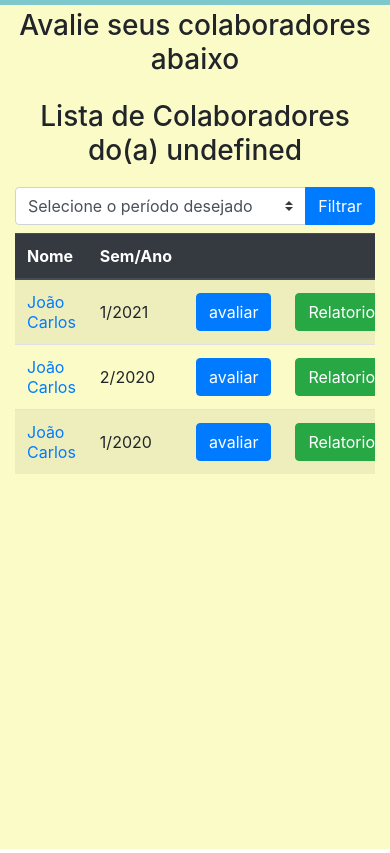
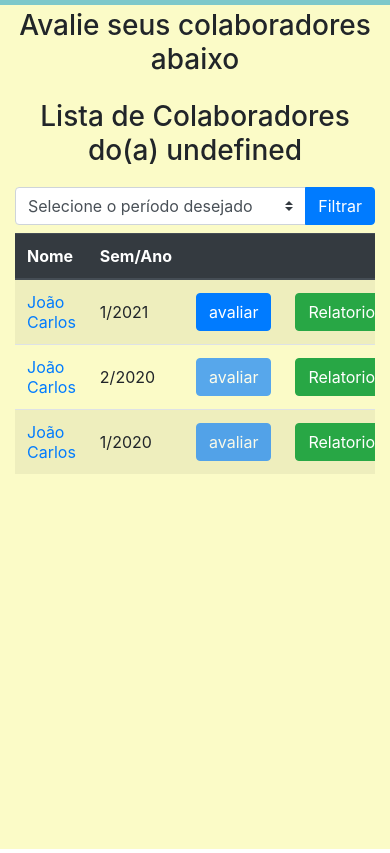
Before and after one commit to ricardomoreirausp/gestao_empresarial, a plain HTML site: page colaboradores.html in a window 390 px wide. Shown: the part 121-974 px from the top of the page. Drawn offline with nearby package versions, Linux system fonts and the light colour scheme.

Commit message:
Desabilitar botao na versao mobile

```diff
--- a/colaboradores.html
+++ b/colaboradores.html
@@ -169,7 +169,7 @@
 								2/2020
 							</td>
 							<td class="text-center align-middle">
-								<a class="btn btn-primary" href="avaliar.html">avaliar</a>
+								<a class="btn btn-primary disabled" href="avaliar.html">avaliar</a>
 							</td>
 							<td class="text-center align-middle">
 								<div class="row">
@@ -187,7 +187,7 @@
 								1/2020
 							</td>
 							<td class="text-center align-middle">
-								<a class="btn btn-primary" href="avaliar.html">avaliar</a>
+								<a class="btn btn-primary disabled" href="avaliar.html">avaliar</a>
 							</td>
 							<td class="text-center align-middle">
 								<div class="row">
```
